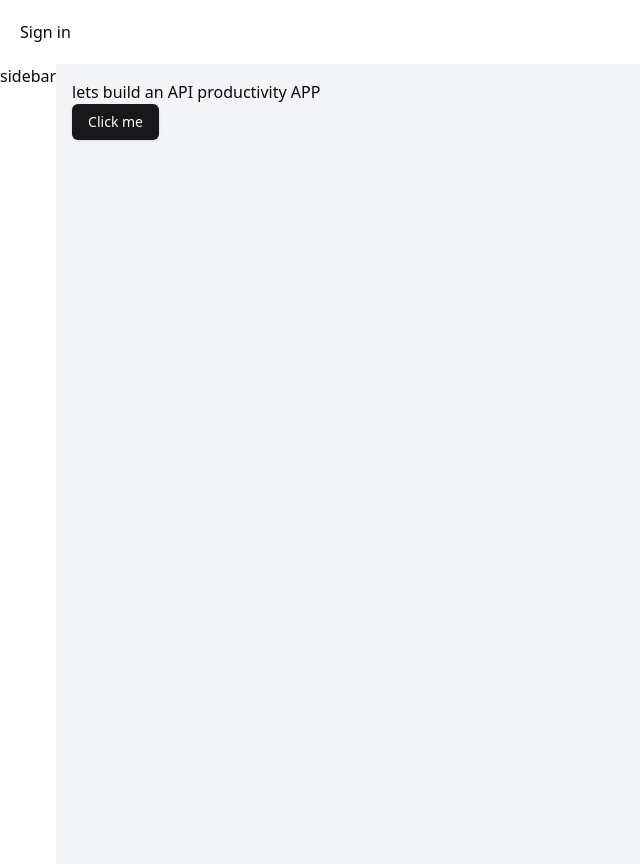
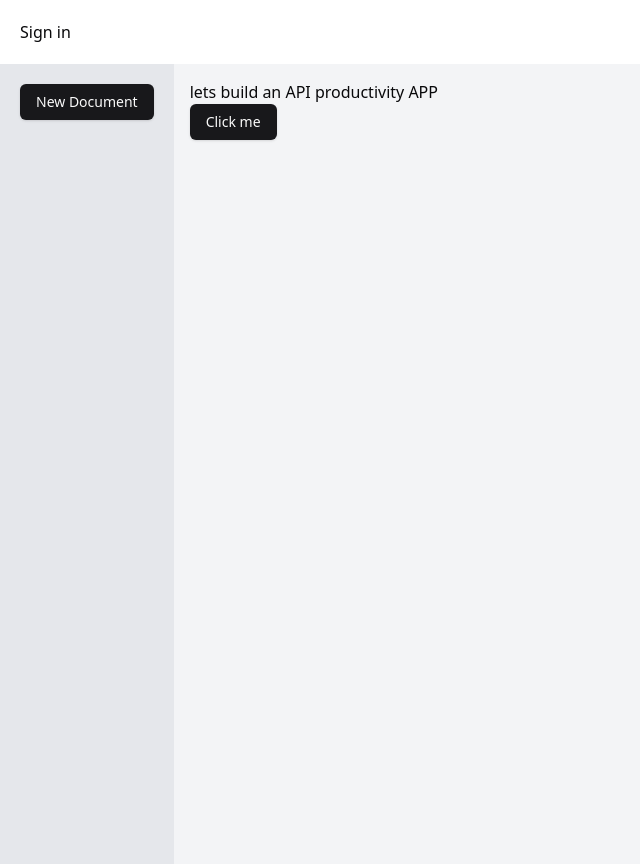
Before and after one commit to MubarekAdem/AI-Notion-clone, a Next.js app: page / in a window 1280 px wide. Shown: the whole page, without its empty margins (0-640 px from the left). Built offline with nearby package versions, Linux system fonts and the light colour scheme; no server answers.

Commit message:
refactor: reorganize Sidebar component and replace button implementation

```diff
--- a/app/layout.tsx
+++ b/app/layout.tsx
@@ -3,7 +3,7 @@ import { ClerkProvider } from "@clerk/nextjs";
 import "./globals.css";
 
 import Header from "../components/Header";
-import Sidebar from "../components/ui/sidebar";
+import Sidebar from "../components/Sidebar";
 
 export const metadata = {
   title: "Create Next App",
--- /dev/null
+++ b/components/NewDocumentButton.tsx
@@ -0,0 +1,7 @@
+import { Button } from "./ui/button";
+
+function NewDocumentButton() {
+  return <Button>New Document</Button>;
+}
+
+export default NewDocumentButton;
--- /dev/null
+++ b/components/Sidebar.tsx
@@ -0,0 +1,11 @@
+import NewDocumentButton from "./NewDocumentButton";
+
+function sidebar() {
+  return (
+    <div className="p-2 md:p-5 bg-gray-200 relative">
+    <NewDocumentButton />
+  </div>
+  );
+}
+
+export default sidebar;
--- a/components/ui/button.jsx
+++ b/components/ui/button.tsx
@@ -1,6 +1,6 @@
 import * as React from "react";
 import { Slot } from "@radix-ui/react-slot";
-import { cva } from "class-variance-authority";
+import { cva, type VariantProps } from "class-variance-authority";
 
 import { cn } from "../../lib/utils";
 
@@ -9,14 +9,10 @@ const buttonVariants = cva(
   {
     variants: {
       variant: {
-        default:
-          "bg-primary text-primary-foreground shadow hover:bg-primary/90",
-        destructive:
-          "bg-destructive text-destructive-foreground shadow-sm hover:bg-destructive/90",
-        outline:
-          "border border-input bg-background shadow-sm hover:bg-accent hover:text-accent-foreground",
-        secondary:
-          "bg-secondary text-secondary-foreground shadow-sm hover:bg-secondary/80",
+        default: "bg-primary text-primary-foreground shadow hover:bg-primary/90",
+        destructive: "bg-destructive text-destructive-foreground shadow-sm hover:bg-destructive/90",
+        outline: "border border-input bg-background shadow-sm hover:bg-accent hover:text-accent-foreground",
+        secondary: "bg-secondary text-secondary-foreground shadow-sm hover:bg-secondary/80",
         ghost: "hover:bg-accent hover:text-accent-foreground",
         link: "text-primary underline-offset-4 hover:underline",
       },
@@ -34,7 +30,12 @@ const buttonVariants = cva(
   }
 );
 
-const Button = React.forwardRef(
+type ButtonProps = React.ButtonHTMLAttributes<HTMLButtonElement> &
+  VariantProps<typeof buttonVariants> & {
+    asChild?: boolean;
+  };
+
+const Button = React.forwardRef<HTMLButtonElement, ButtonProps>(
   ({ className, variant, size, asChild = false, ...props }, ref) => {
     const Comp = asChild ? Slot : "button";
     return (
--- a/components/ui/sidebar.tsx
+++ /dev/null
@@ -1,5 +0,0 @@
-function sidebar() {
-  return <div>sidebar</div>;
-}
-
-export default sidebar;
```
